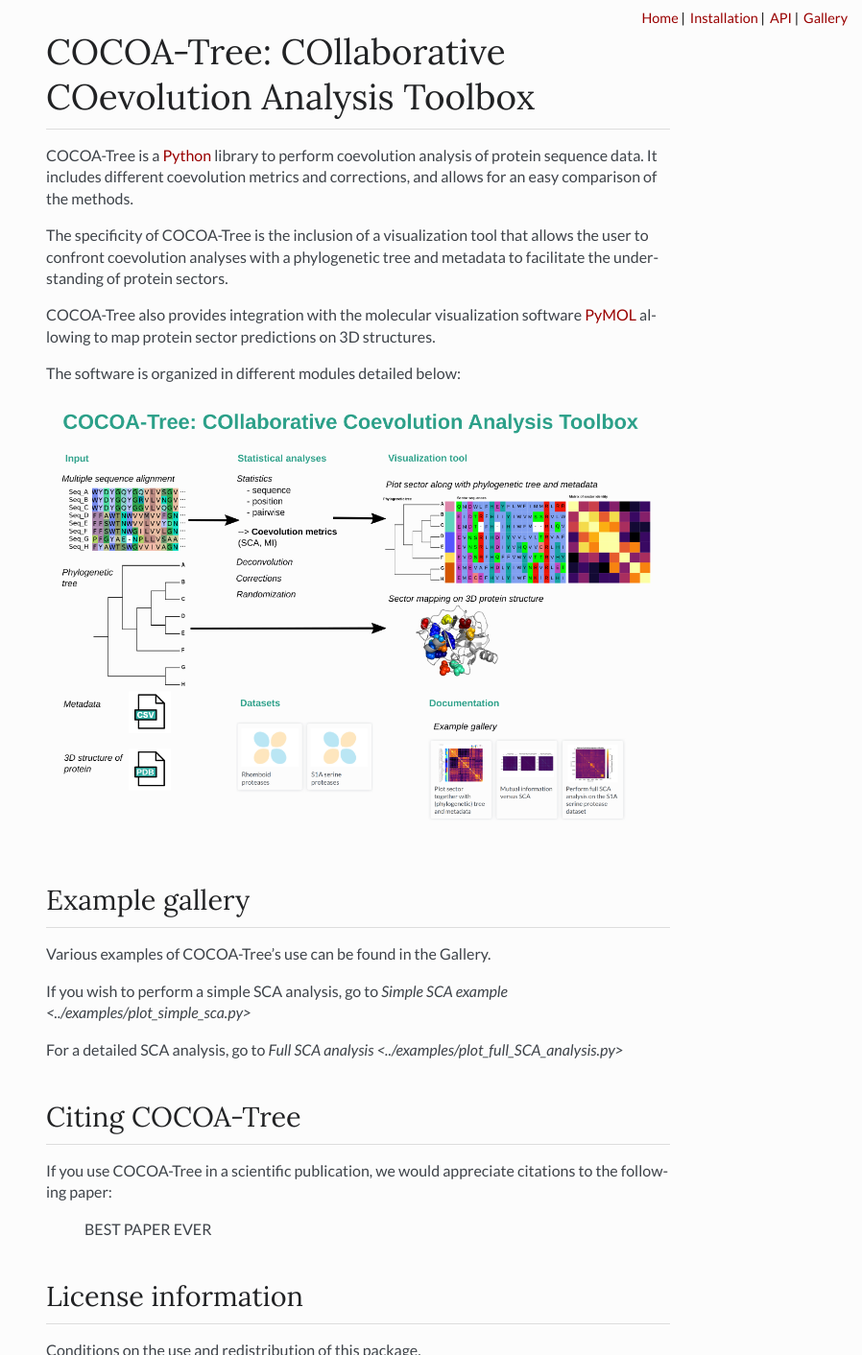
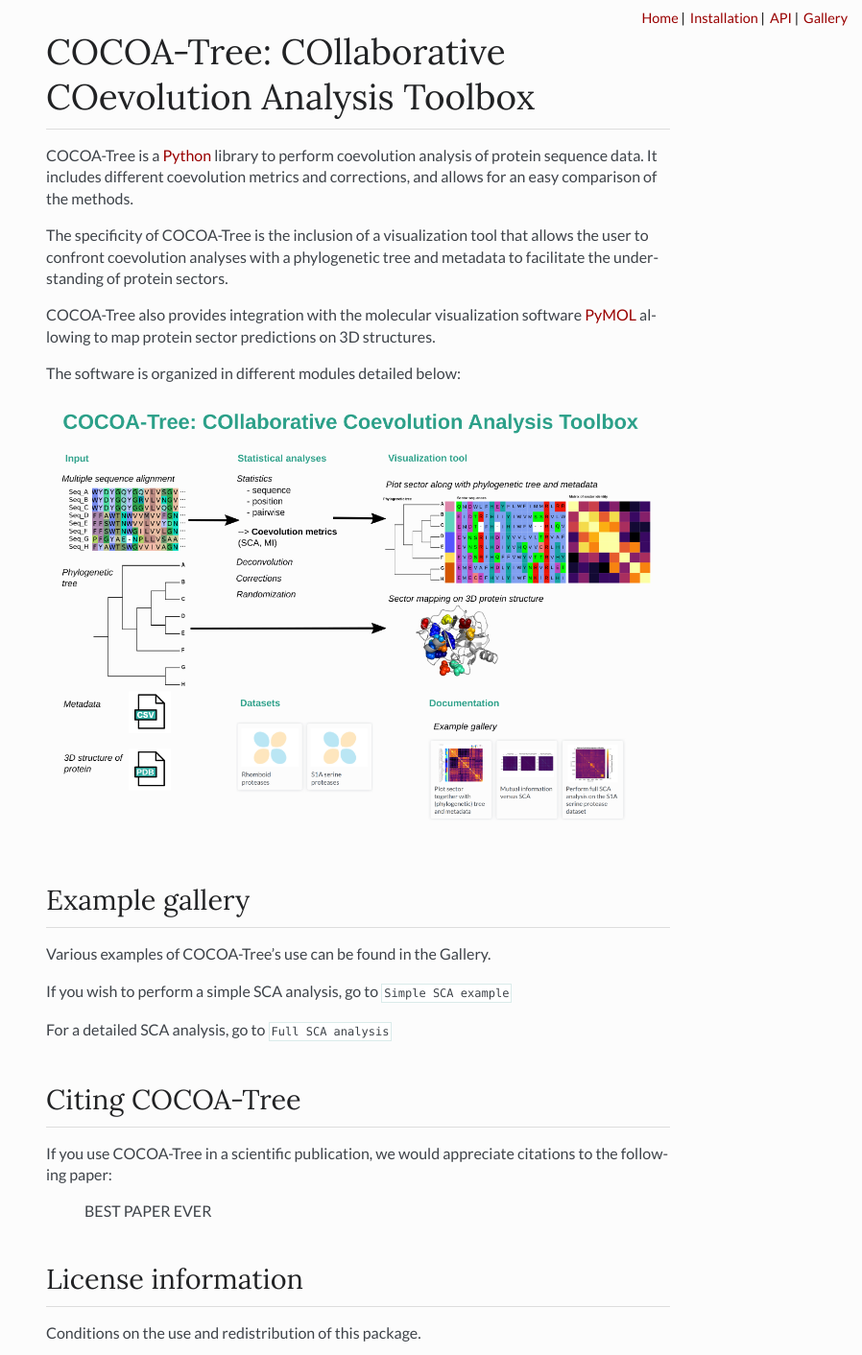
Before and after one commit to TrEE-TIMC/cocoatree, a Sphinx documentation site: the page built from doc/index.rst, in a window 1280 px wide, cut to the strip 0-1412 px from the top of the page. Shown: the whole strip at 96% size, without its empty margins (382-1280 px from the left). Built offline with Sphinx 7.4.7, drawn with Linux system fonts in a browser that asks for light colours; nearby versions of some CDN libraries; some of the changed lines change nothing that is shown.

Commit message:
try again to solve issue #168

```diff
--- a/doc/index.rst
+++ b/doc/index.rst
@@ -37,10 +37,10 @@ Example gallery
 Various examples of COCOA-Tree's use can be found in the Gallery.
 
 If you wish to perform a simple SCA analysis, go to
-`Simple SCA example <../examples/plot_simple_sca.py>`
+:py:obj:`Simple SCA example <../examples/plot_simple_sca.py>`
 
 For a detailed SCA analysis, go to
-`Full SCA analysis <../examples/plot_full_SCA_analysis.py>`
+:py:obj:`Full SCA analysis <../examples/plot_full_SCA_analysis.py>`
 
 Citing COCOA-Tree
 -----------------
```
